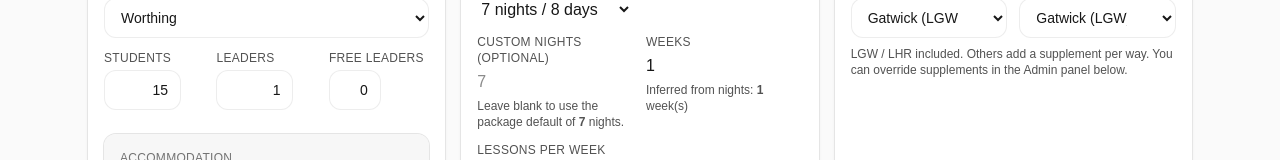
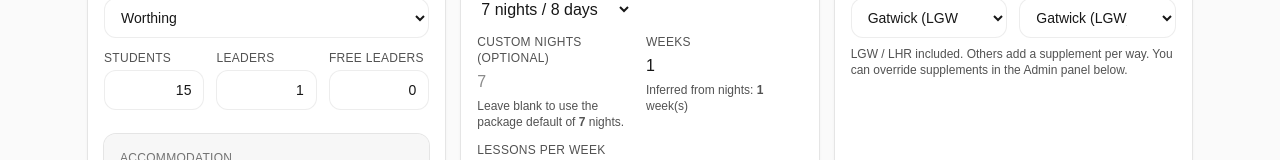
Before and after one commit to simonelebowski/group-quote, a Next.js app: page / in a window 1280 px wide. Shown: the part 190-350 px from the top of the page. Built offline with nearby package versions, Linux system fonts and the light colour scheme.

Commit message:
style input

```diff
--- a/src/components/Input.tsx
+++ b/src/components/Input.tsx
@@ -16,7 +16,7 @@ export default function Input({
       type="number"
       className={[
         "block",
-        "max-w-full",
+        "w-full",
         "h-10",
         "rounded-xl",
         "bg-white",
```
